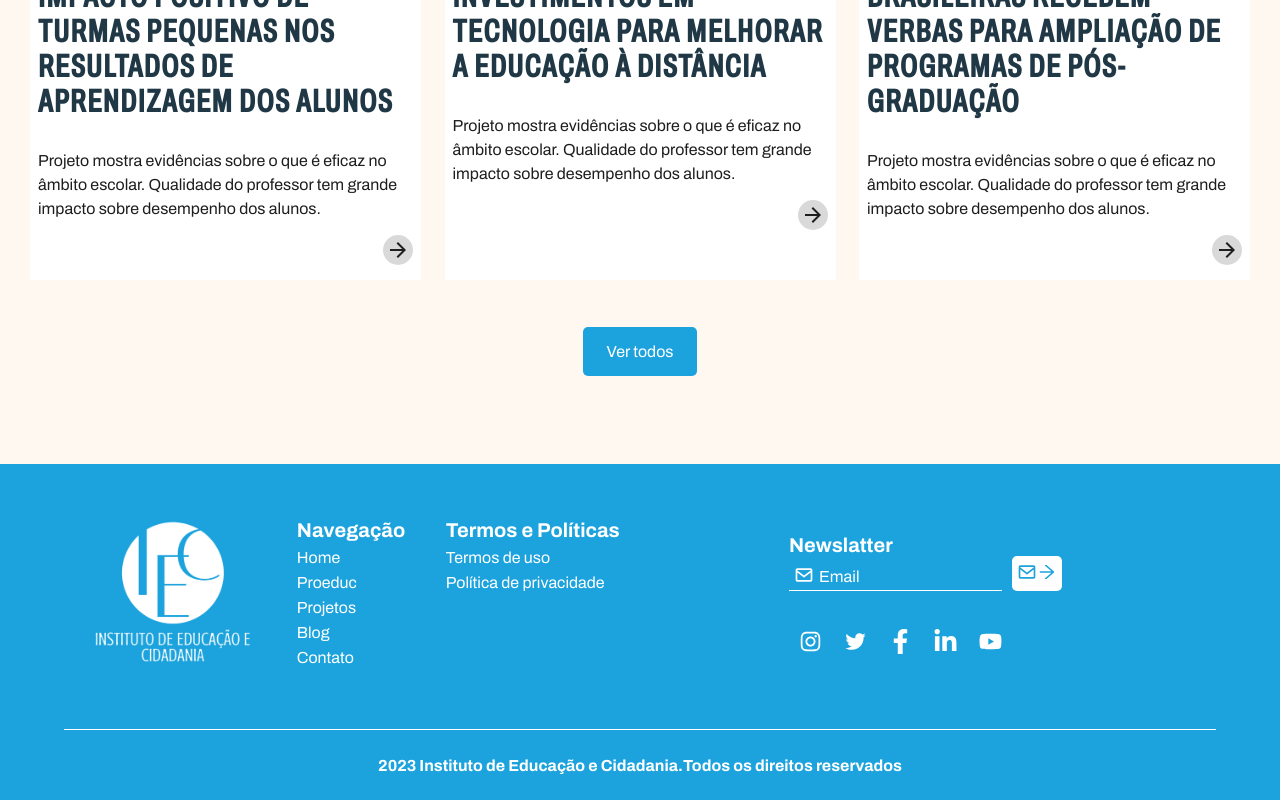
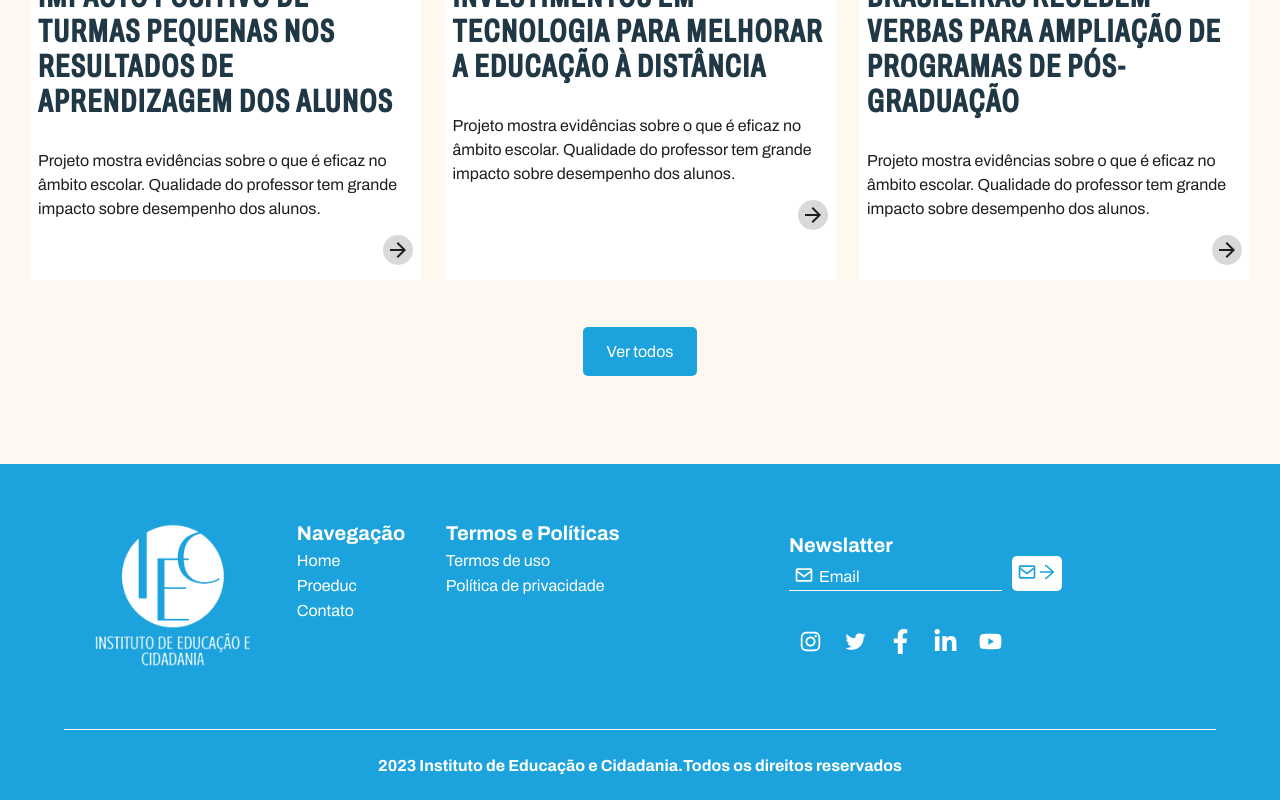
Before and after one commit to marcos-px/iec-brasil, a React (Vite) app: page / in a window 1280 px wide. Shown: the part 4865-5665 px from the top of the page. Built offline with nearby package versions, Linux system fonts and the light colour scheme.

Commit message:
updated routes

```diff
--- a/src/components/Footer/index.tsx
+++ b/src/components/Footer/index.tsx
@@ -16,7 +16,7 @@ function Footer() {
       <InfoFooter>
         <div className="ContainerNavecacaoFooter">
           <div className="ContainterLogo">
-            <Link to={""}>
+            <Link to={"/"}>
               <img src={Logo} alt="" />
             </Link>
           </div>
@@ -24,19 +24,13 @@ function Footer() {
             <h3>Navegação</h3>
             <ul>
               <li>
-                <Link to={""}>Home</Link>
+                <Link to={"/"}>Home</Link>
               </li>
               <li>
-                <Link to={""}>Proeduc</Link>
+                <Link to={"/proeduc"}>Proeduc</Link>
               </li>
               <li>
-                <Link to={""}>Projetos</Link>
-              </li>
-              <li>
-                <Link to={""}>Blog</Link>
-              </li>
-              <li>
-                <Link to={""}>Contato</Link>
+                <Link to={"/contato"}>Contato</Link>
               </li>
             </ul>
           </div>
```
